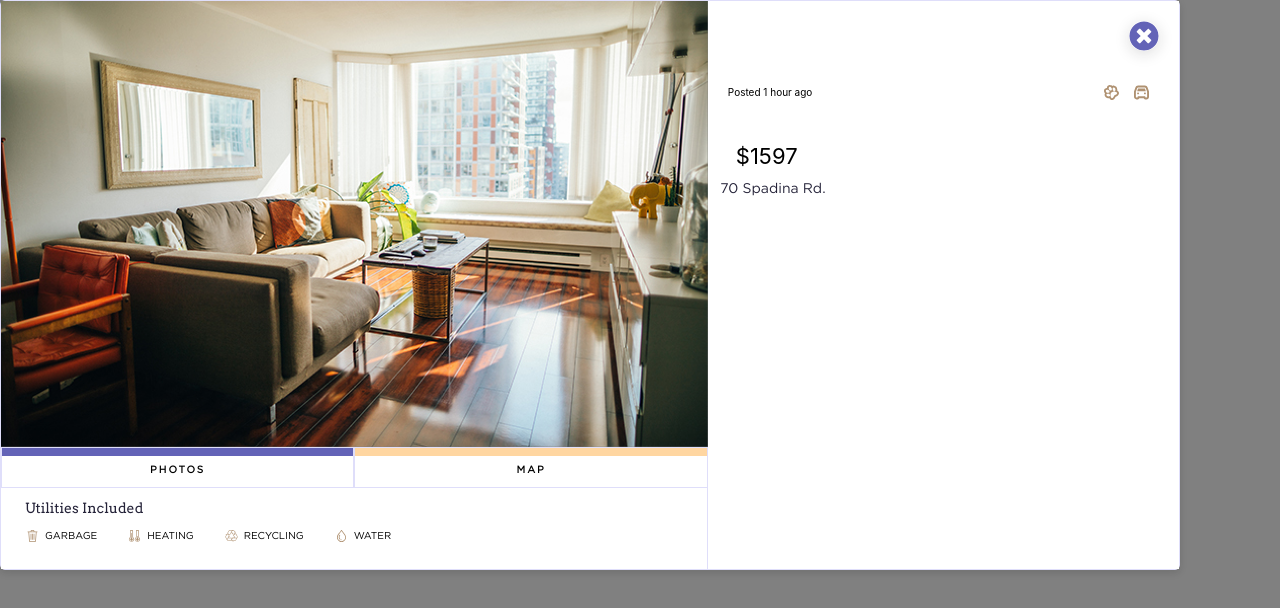
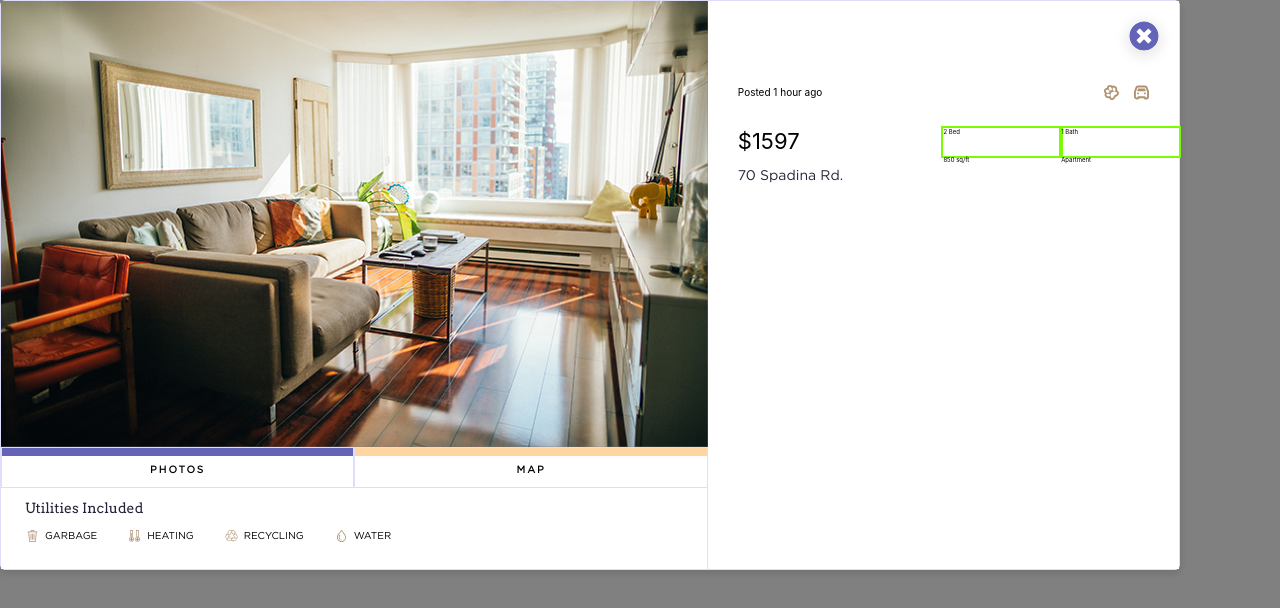
Before and after one commit to JuanTValdez/Living-in-the-Six, a React (Create React App) app: page / in a window 1280 px wide. Shown: the top 608 px of the page. Built offline with nearby package versions, Linux system fonts and the light colour scheme.

Commit message:
adding mini-grid to home-details class

```diff
--- a/src/components/ViewDetails.js
+++ b/src/components/ViewDetails.js
@@ -57,12 +57,15 @@ export default function ViewDetails() {
 					</div>
 					{/* </div> */}
 
-
-						<p className='price font-size-22'>$1597 </p>
-						<p className='address font-size-14'>70 Spadina Rd.</p>
-
+					<p className='price font-size-22'>$1597 </p>
+					<p className='address font-size-14'>70 Spadina Rd.</p>
+					<div className='home-details'>
+						<p>2 Bed</p>
+						<p>1 Bath</p>
+						<p>850 sq/ft</p>
+						<p>Apartment</p>
+					</div>
 				</div>
-				<div className='home-details'></div>
 			</div>
 		</div>
 	);
--- a/src/styles/ViewDetails.css
+++ b/src/styles/ViewDetails.css
@@ -131,13 +131,11 @@ body {
 
 
 .time-posted {
-  /* display: flex;
-  justify-content: space-between;
-  align-items: center; */
+
   grid-column: 1/3;
   grid-row: 2/3;
 
-  margin: 3rem 2rem;
+  margin: 3rem 0;
 
   & p {
     font-family: "Gotham-Book";
@@ -169,15 +167,42 @@ body {
   grid-column: 1/2;
   grid-row: 3/4;
   align-items: center;
-  margin: auto auto;
+  /* margin: auto 0; */
 
 }
 
 .address {
-  grid-column: 1/2;
-  grid-row: 4/5;
+  grid-column: 1/3;
+  grid-row: 3/4;
   font-family: 'Gotham-Book';
-  margin: 0 0 0 auto;
+  margin: auto 0 0 0;
 
   color: var(--dark);
 }
+
+.time-posted,
+.price,
+.address {
+  padding: 0 0 0 3rem;
+}
+
+.home-details {
+  display: grid;
+  grid-template-columns: repeat(2, 1fr);
+  grid-template-rows: repeat(2, 1fr);
+
+  grid-column: 3/5;
+  grid-row: 3/4;
+
+  & :first-child {
+    grid-column: 1/2;
+    grid-row: 1/2;
+    outline: solid 2px lawngreen;
+  }
+
+  & :nth-child(2){
+    grid-column: 2/4;
+    grid-row: 1/2;
+    outline: solid 2px lawngreen;
+  }
+}
```
